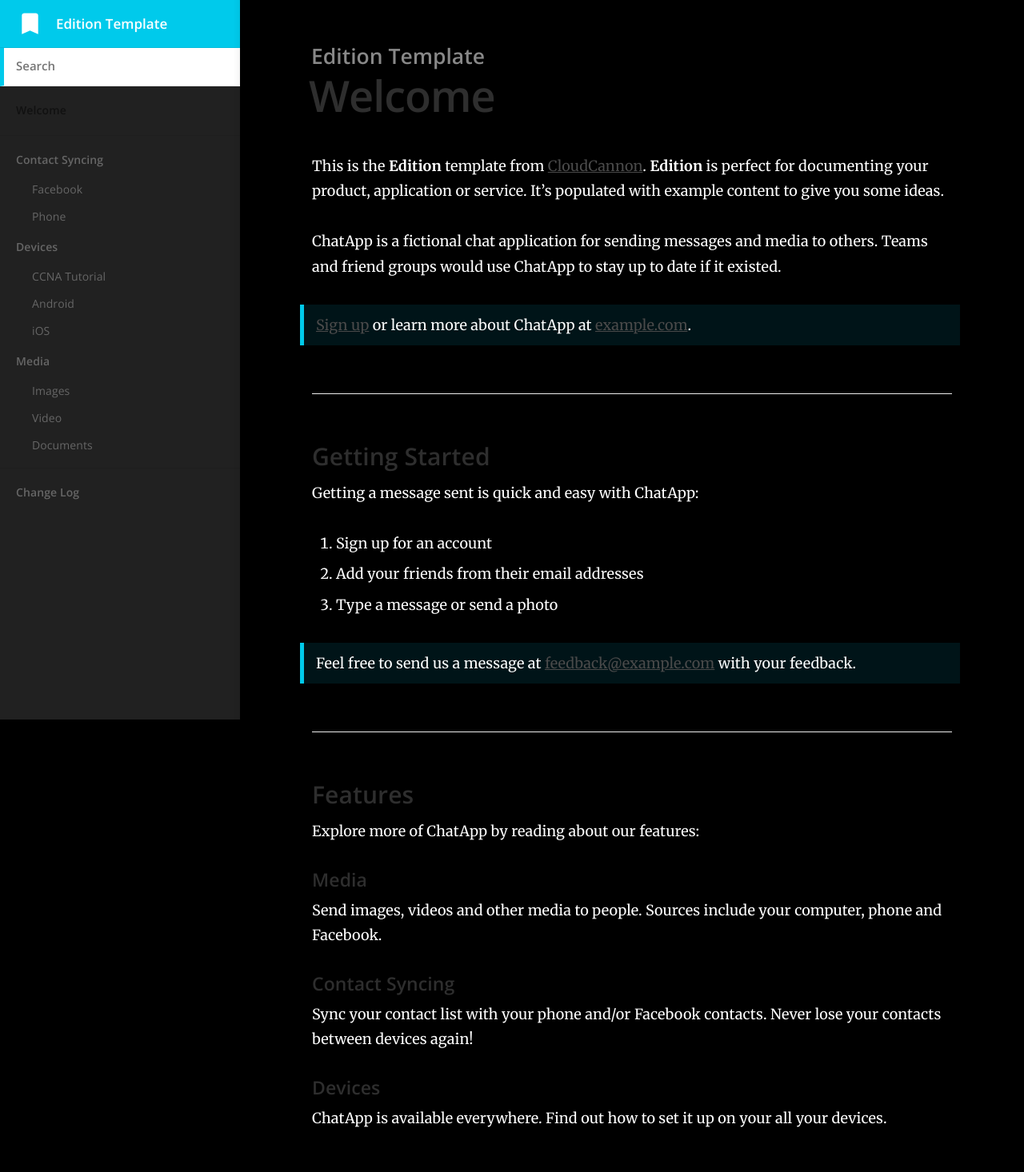
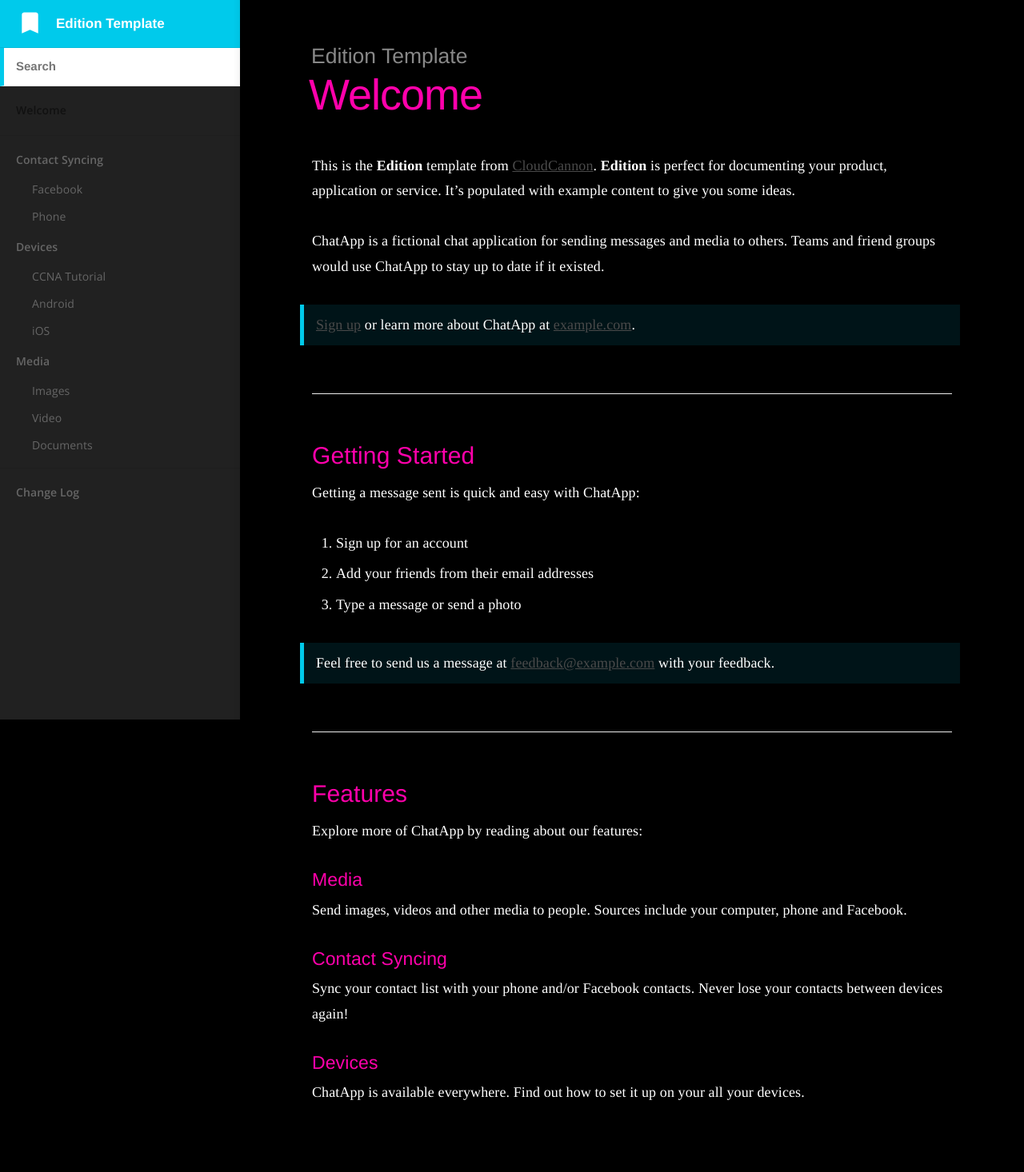
Before and after one commit to d0midigi/Networking-Notes, a Jekyll site: the page built from index.md, in a window 1280 px wide. Shown: the whole page at 80% size. Built offline with Jekyll 4.4.1, drawn with Linux system fonts in a browser that asks for light colours; after the commit the page ends 1434 px from its top, so only the background shows below that.

Commit message:
Update _typography.scss

```diff
--- a/_sass/_typography.scss
+++ b/_sass/_typography.scss
@@ -8,12 +8,12 @@ html {
 body {
 	height: 100%;
 	max-height: 100%;
-	font-family: "Merriweather", serif;
+	font-family: "Montserrat", serif;
 	letter-spacing: 0.01rem;
 	font-size: 1.8em;
 	line-height: 1.75em;
-	color: #3A4145;
-	font-weight: 400;
+	color: #ffffff;
+	font-weight: 200;
 	-webkit-font-feature-settings: 'kern' 1;
 	-moz-font-feature-settings: 'kern' 1;
 	-o-font-feature-settings: 'kern' 1;
@@ -34,7 +34,7 @@ table {
 	-webkit-font-feature-settings: 'dlig' 1, 'liga' 1, 'lnum' 1, 'kern' 1;
 	-moz-font-feature-settings: 'dlig' 1, 'liga' 1, 'lnum' 1, 'kern' 1;
 	-o-font-feature-settings: 'dlig' 1, 'liga' 1, 'lnum' 1, 'kern' 1;
-	font-family: "Open Sans", sans-serif;
+	font-family: "Oswald", sans-serif;
 	text-rendering: geometricPrecision;
 }
 
@@ -44,10 +44,10 @@ h3,
 h4,
 h5,
 h6 {
-	color: #2E2E2E;
+	color: #ff00ab;
 	line-height: 1.15em;
 	margin: 0 0 0.4em 0;
-	font-weight: 600;
+	font-weight: 400;
 }
 
 h1 {
```
